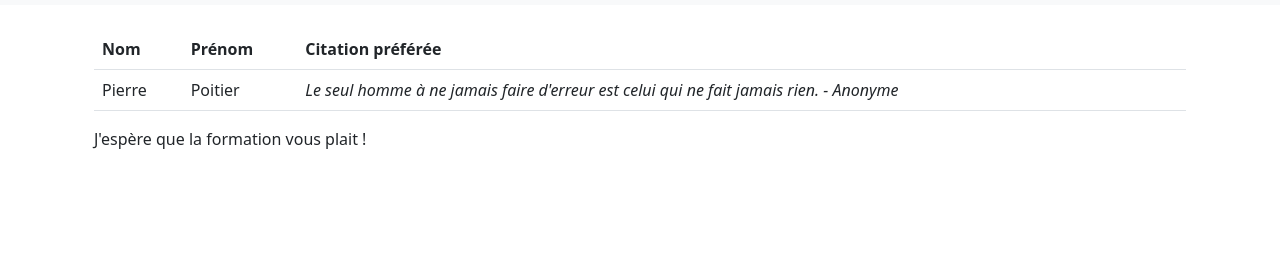
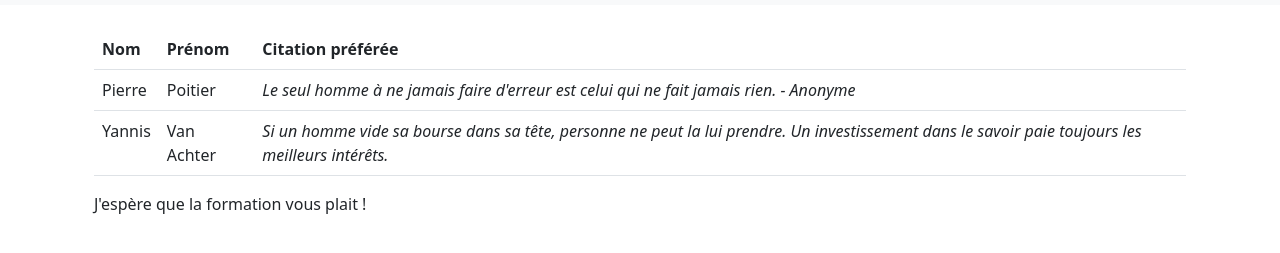
Before and after one commit to ppoitier/formation-git-cslabs-2023, a plain HTML site: page index.html in a window 1280 px wide. Shown: the part 51-304 px from the top of the page. Drawn offline with nearby package versions, Linux system fonts and the light colour scheme.

Commit message:
Update index.html

```diff
--- a/index.html
+++ b/index.html
@@ -69,6 +69,12 @@
                         <td><cite>Le seul homme à ne jamais faire d'erreur est celui qui ne fait jamais rien. - Anonyme</cite></td>
                     </tr>
 
+                    <tr class="">
+                        <td scope="row">Yannis</td>
+                        <td>Van Achter</td>
+                        <td><cite>Si un homme vide sa bourse dans sa tête, personne ne peut la lui prendre. Un investissement dans le savoir paie toujours les meilleurs intérêts.</cite></td>
+                    </tr>
+
                 </tbody>
             </table>
         </div>
```
